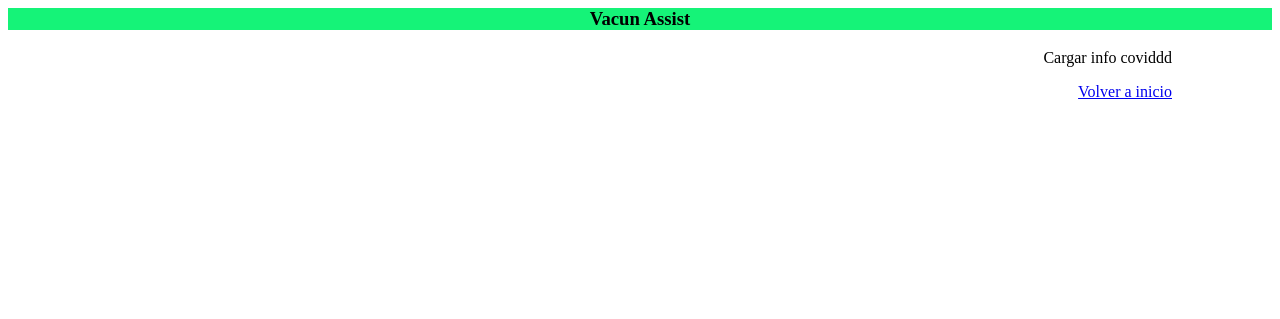
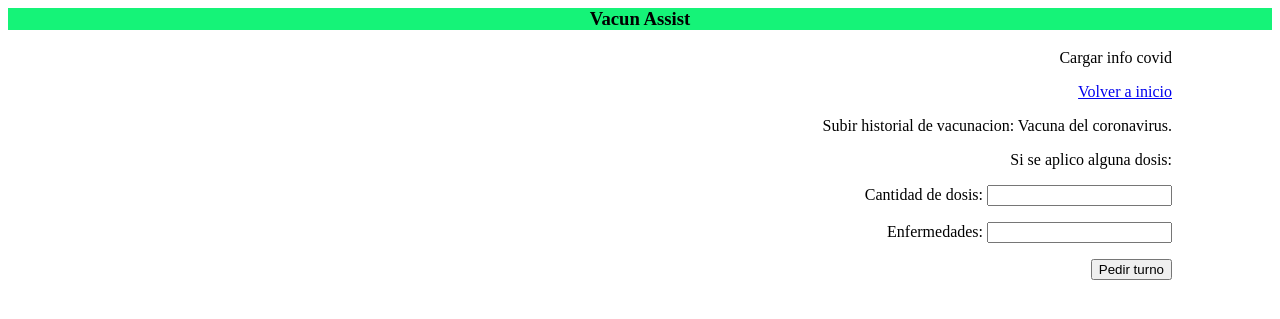
Before and after one commit to manuelMarconi/proyecto_api, a Django app: page /covid in a window 1280 px wide. Shown: the top 319 px of the page. Run offline with Django 4.2, Linux system fonts and the light colour scheme.

Commit message:
Cambios en cargar info y formularios - Sofia

```diff
--- a/Vacun_Assist_CMS-main/Vacun_Assist_CMS-main/Vacun_Assist/api_gestion_usuarios/models.py
+++ b/Vacun_Assist_CMS-main/Vacun_Assist_CMS-main/Vacun_Assist/api_gestion_usuarios/models.py
@@ -1,5 +1,5 @@
-from typing_extensions import Required
 from django.db import models
+
 
 # Create your models here.
 
@@ -20,7 +20,7 @@ class Turno(models.Model):
     fecha=models.DateField(blank=True, null=True)
     hora=models.TimeField(blank=True, null=True)
     vacuna=models.CharField(max_length=40)
-    usuario_a_vacunar=models.CharField(max_length=8)
+    usuario_a_vacunar=models.CharField(max_length=8, blank=False, null=False)
     #usuario_a_vacunar=models.Usuario() #puede ser un campo de tipo usuario, o un campo de tipo dni
     vacunatorio=models.CharField(max_length=40)
     #estado=models.CharField(max_length=40)
--- a/Vacun_Assist_CMS-main/Vacun_Assist_CMS-main/Vacun_Assist/api_gestion_usuarios/templates/cargar_info/info_covid.html
+++ b/Vacun_Assist_CMS-main/Vacun_Assist_CMS-main/Vacun_Assist/api_gestion_usuarios/templates/cargar_info/info_covid.html
@@ -3,12 +3,28 @@
 {% block content %}
 <html>
     <body>
-        Cargar info coviddd
+        Cargar info covid
 
 
         <p>
             <a href="{% url 'inicio' %}">Volver a inicio</a>
         </p>
+
+        <p> Subir historial de vacunacion: Vacuna del coronavirus. </p>
+
+        <p> Si se aplico alguna dosis: </p>
+
+        <form action="/covid" method="POST"> {% csrf_token %}
+            <p>
+                Cantidad de dosis: <input type="text" name="cantidad_dosis">
+            </p>
+
+            <p>
+                Enfermedades: <input type="text" name="paciente_riesgo">
+            </p>
+
+            <input type="submit" value="Pedir turno">
+        </form>
     </body>
 </html>
 {% endblock %}
--- a/Vacun_Assist_CMS-main/Vacun_Assist_CMS-main/Vacun_Assist/api_gestion_usuarios/views.py
+++ b/Vacun_Assist_CMS-main/Vacun_Assist_CMS-main/Vacun_Assist/api_gestion_usuarios/views.py
@@ -7,8 +7,8 @@ from django.shortcuts import render, redirect
 #from django.views.generic import View
 from django.contrib.auth import login, logout, authenticate
 #from django.contrib import messages
-from api_gestion_usuarios.forms import FormularioAutenticacion, FormularioRegistro
-from api_gestion_usuarios.models import Usuario
+from api_gestion_usuarios.forms import FormularioAutenticacion, FormularioRegistro, FormularioCovid, FormularioFiebreA, FormularioGripe
+from api_gestion_usuarios.models import Usuario, Turno
 import random
 from django.core.mail import send_mail
 from django.http.response import JsonResponse
@@ -16,7 +16,7 @@ import json
 from django.utils.decorators import method_decorator
 from django.views.decorators.csrf import csrf_exempt
 from django.contrib.auth.models import User
-
+import datetime
 
 # Create your views here.
 def inicio(request):
@@ -105,20 +105,190 @@ def iniciar_sesion(request):
     return render(request, "autenticacion/login.html", {"form": miFormulario})
 
 
+def calcularEdad(fecha):
+    fecha_actual = datetime.datetime.today()
+    edad = fecha_actual.year - fecha.year - ((fecha_actual.month, fecha_actual.day) < (fecha.month, fecha.day))
+
+    return edad
+
+
+
 def cargar_info_covid(request):
 
+    if request.method=="POST":
+        miFormulario=FormularioRegistro(request.POST)
+        if miFormulario.is_valid():
+            infForm=miFormulario.cleaned_data
 
-    return render(request, "cargar_info/info_covid.html")
+            #Busco la edad del usuario
+            usuario_fecha=request.user['fecha_nacimiento'] #dudoso
+            usuario_edad= calcularEdad(usuario_fecha)
+
+
+            #request.user es la sesion del usuario
+            #supuestamente sirve:
+            #request.user[campo]
+
+            if infForm['cantidad_dosis'] == 2:
+                #Mensaje: No puede recibir las vacunas porque tiene todas las dosis correspondientes
+                pass
+            else:
+                if usuario_edad < 60:
+
+                    if infForm['paciente_riesgo'] is not None:
+                        pass
+                        #Menor de 60, con riesgo
+                        #Chequeo que no tenga turno de covid previo (accede a lista turno de Usuario)
+                        #Asigno el turno
+
+                        dia_actual=datetime.datetime.now()
+                        fecha_turno = datetime.date(dia_actual.year, dia_actual.month, (dia_actual.day + 1))
+                        hora_turno= datetime.time(12,15)
+
+
+                        turno=Turno(fecha=fecha_turno, hora=hora_turno, vacuna='Coronavirus', usuario_a_vacunar=request.user['dni'], vacunatorio=request.user['direccion'])
+                        turno.save()
+
+
+                        #Agrego el turno al usuario
+                        #Mensaje: Su turno ha sido reservado
+                    else:
+                        #Menor de 60, sin riesgo
+                        #Chequeo que no tenga turno de covid previo
+                        #El turno lo asigna manualmente el administrador
+
+                        #Mensaje: Su pedido de vacuna ha sido procesado, se te enviara un mail proximamente con los datos de tu turno
+
+                        #Se agrega a la lista para el administrador, Listado de personas que solicitaron la vacuna del coronavirus (El listado no es para esta demo)
+                        pass
+
+                    if usuario_edad < 18:
+                        #Menor de 18
+                        #No se vacunan menores de edad
+                        pass
+
+                else:
+                    #Mayor de 60
+                    #Chequeo que no tenga turno de covid previo
+                    #Que tenga menos de dos dosis
+                    #Se asigna un turno
+
+                    #fecha = datetime.date(2021, 7, 22)
+                    #hora = datetime.time(21, 15)
+                    #hora.isoformat() : '21:15:00'
+
+                    dia_actual=datetime.datetime.now()
+                    fecha_turno = datetime.date(dia_actual.year, dia_actual.month, (dia_actual.day + 1))
+                    hora_turno= datetime.time(12,15)
+
+
+                    turno=Turno(fecha=fecha_turno, hora=hora_turno, vacuna='Coronavirus', usuario_a_vacunar=request.user['dni'], vacunatorio=request.user['direccion'])
+                    turno.save()
+
+                    #Asignar el turno al usuario
+                    #Mensaje: Su turno ha sido reservado
+
+
+            return redirect('inicio')
+    else:
+        miFormulario=FormularioCovid()
+    return render(request, "cargar_info/info_covid.html", {"form": miFormulario})
+
 
 def cargar_info_fiebre_a(request):
 
+    if request.method=="POST":
+        miFormulario=FormularioFiebreA(request.POST)
+        if miFormulario.is_valid():
+            infForm=miFormulario.cleaned_data
 
-    return render(request, "cargar_info/info_fiebre_a.html")
+            #Busco la edad del usuario
+            usuario_fecha=request.user['fecha_nacimiento'] #dudoso
+            usuario_edad= calcularEdad(usuario_fecha)
+
+
+            if infForm['fecha_aplicacion_fiebre_a'] is not None:
+                if usuario_edad < 60:
+                    #Menor de 60
+                    #El turno lo asigna el administrador, se manda un "pedido"
+                    #Se agrega a la lista para el administrador, Listado de personas que solicitaron la vacuna de la fiebre amarilla(El listado no es para esta demo)
+
+                    #Mensaje: Su pedido de vacuna ha sido procesado, se te enviara un mail proximamente con los datos de tu turno
+                    pass
+                else:
+                    #Mayor de 60
+                    #No se puede vacunar
+                    pass
+            else:
+                pass
+
+
+    else:
+        miFormulario=FormularioFiebreA()
+    return render(request, "cargar_info/info_fiebre_a.html", {"form": miFormulario})
+
 
 def cargar_info_gripe(request):
 
+    if request.method=="POST":
+        miFormulario=FormularioGripe(request.POST)
+        if miFormulario.is_valid():
+            infForm=miFormulario.cleaned_data
 
-    return render(request, "cargar_info/info_gripe.html")
+            #Busco la edad del usuario
+            usuario_fecha=request.user['fecha_nacimiento'] #dudoso
+            usuario_edad= calcularEdad(usuario_fecha)
+
+
+            if infForm['fecha_aplicacion_gripe'] is not None:
+                if usuario_edad < 60:
+                    #Menor de 60
+                    #Asigno turno a 6 meses
+
+                    #fecha = datetime.date(2021, 7, 22)
+                    #hora = datetime.time(21, 15)
+                    #hora.isoformat() : '21:15:00'
+
+                    dia_actual=datetime.datetime.now()
+                    fecha_turno = datetime.date(dia_actual.year, (dia_actual.month+6), (dia_actual.day + 1))
+                    hora_turno= datetime.time(12,15)
+
+                    #Esto va a depender de los turnos disponibles, tendriamos que acceder a los turnos y buscar una fecha libre dependiendo de cada vacuna
+
+                    turno=Turno(fecha=fecha_turno, hora= hora_turno, vacuna='Gripe', usuario_a_vacunar=request.user['dni'], vacunatorio=request.user['direccion'])
+                    turno.save()
+
+                    #Asignar el turno al usuario
+                    #Mensaje: Su turno ha sido reservado
+
+                else:
+                    #Mayor de 60
+                    #Asigno turno a 3 meses
+
+                    #fecha = datetime.date(2021, 7, 22)
+                    #hora = datetime.time(21, 15)
+                    #hora.isoformat() : '21:15:00'
+
+                    dia_actual=datetime.datetime.now()
+                    fecha_turno = datetime.date(dia_actual.year, (dia_actual.month+3), (dia_actual.day + 1))
+                    hora_turno= datetime.time(12,15)
+
+                    turno=Turno(fecha=fecha_turno, hora=hora_turno, vacuna='Gripe', usuario_a_vacunar=request.user['dni'], vacunatorio=request.user['direccion'])
+                    turno.save()
+
+                    #Asignar el turno al usuario
+                    #Mensaje: Su turno ha sido reservado
+            else:
+                pass
+
+
+
+
+            return redirect('inicio')
+    else:
+        miFormulario=FormularioGripe()
+    return render(request, "cargar_info/info_gripe.html", {"form": miFormulario})
+
 
 
 def modificar_perfil(request):
```
Also changed, not shown: Vacun_Assist_CMS-main/Vacun_Assist_CMS-main/Vacun_Assist/api_gestion_usuarios/templates/cargar_info/pedido_exito.html (deleted, +0 -10 lines), Vacun_Assist_CMS-main/Vacun_Assist_CMS-main/Vacun_Assist/api_gestion_usuarios/templates/cargar_info/turno_exito.html (deleted, +0 -10 lines), Vacun_Assist_CMS-main/Vacun_Assist_CMS-main/Vacun_Assist/api_gestion_usuarios/migrations/0002_turno_hora_turno_usuario_a_vacunar_alter_turno_fecha.py (added), Vacun_Assist_CMS-main/Vacun_Assist_CMS-main/Vacun_Assist/db.sqlite3 (added).
